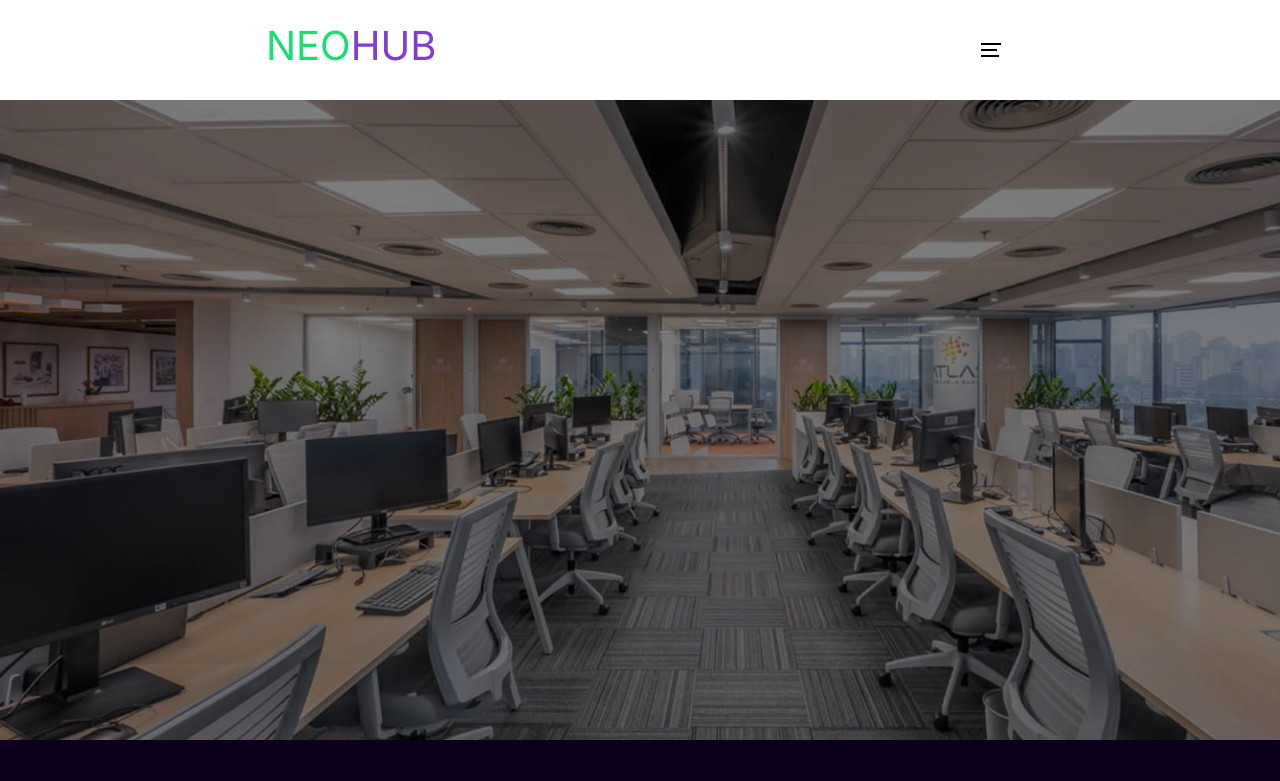
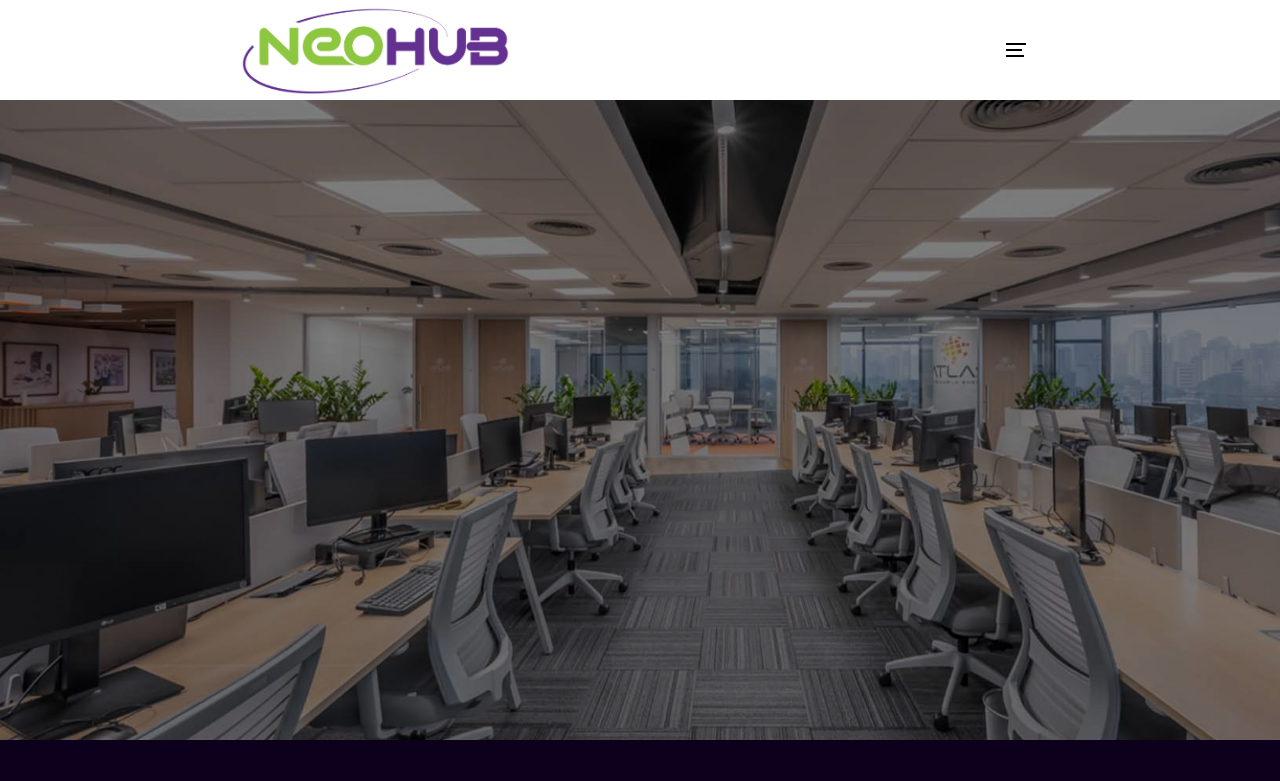
Before and after one commit to HubFatecItape/home, a website: page egressos.html in a window 1280 px wide. Shown: the top 781 px of the page. Drawn offline with nearby package versions, Linux system fonts and the light colour scheme.

Commit message:
modified:   egressos.html

```diff
--- a/egressos.html
+++ b/egressos.html
@@ -19,7 +19,7 @@ https://cdn.jsdelivr.net/npm/@splidejs/splide@4.1.4/dist/css/splide.min.css
 <body>
     <header>
         <nav>
-            <h1><span>NEO</span><span>HUB</span></h1>
+            <img id='logoNetHub'src="src/assets/neohub 5-1.png" alt="">
             <div id="hamburg">
                 <div class="dropdown">
                     <a class="btn dropdown" href="#" role="button" data-bs-toggle="dropdown" aria-expanded="false">
```
